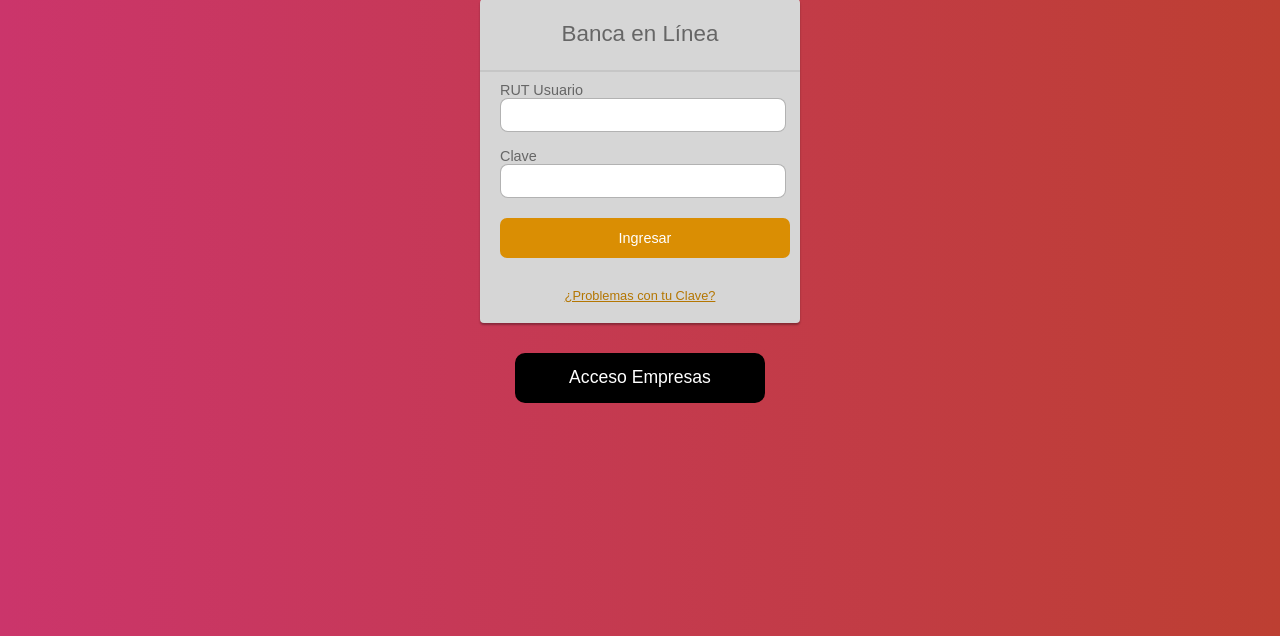
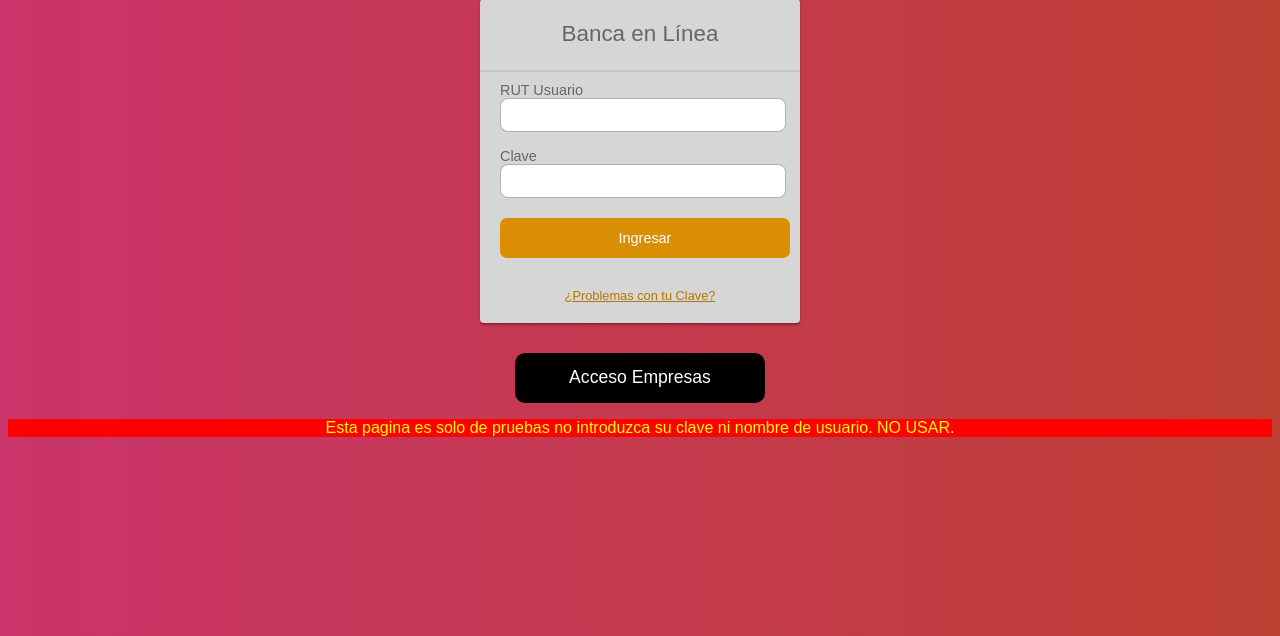
Before and after one commit to fraco-oxza/api-rest, a Flask app: page / in a window 1280 px wide. Shown: the part 39-675 px from the top of the page. Run offline with Flask 2, Linux system fonts and the light colour scheme.

Commit message:
Se agrego una advertencia para que no se mal entienda

```diff
--- a/static/css/main.css
+++ b/static/css/main.css
@@ -7,6 +7,11 @@ body {
     text-align: center;
 }
 
+.warning {
+    background-color: red;
+    color: yellow;
+    text-align: center;
+}
 
 .caja {
     display: inline-block;
--- a/templates/index.html
+++ b/templates/index.html
@@ -30,5 +30,11 @@
             <button id="botin">Acceso Empresas</button>
         </form>
     </div>
+    <div class="warning">
+        <p>Esta pagina es solo de pruebas
+            no introduzca su clave ni nombre
+            de usuario. NO USAR.
+        </p>
+    </div>
 </body>
 </html>
```
